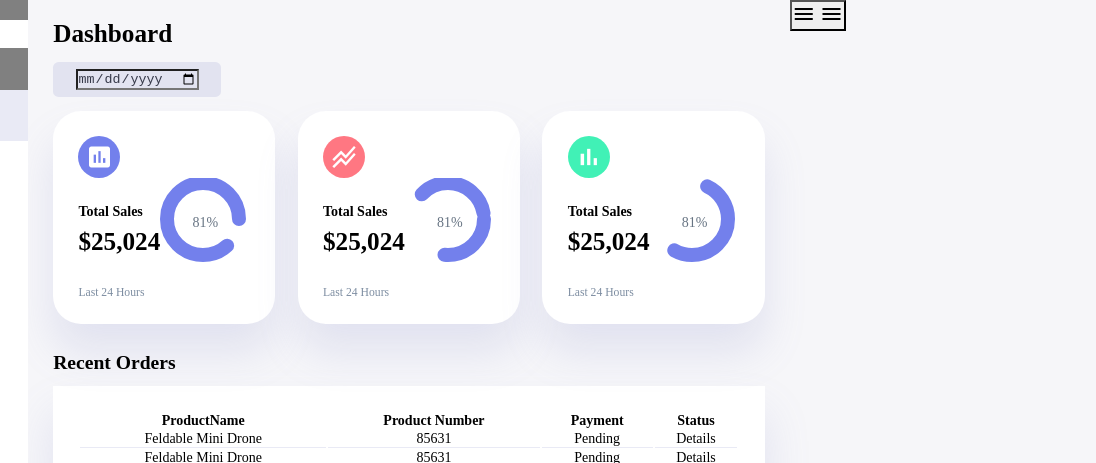
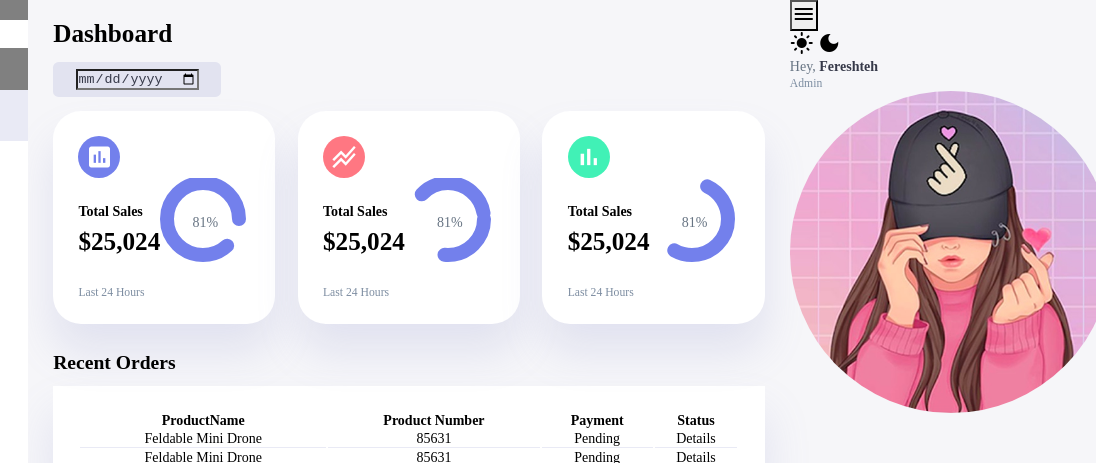
Before and after one commit to fereshteh-dehghani/Admin-Dashboard, a plain HTML site: page index.html in a window 1280 px wide. Shown: the top 463 px of the page, 184-1280 px from the left. Drawn offline with Linux system fonts and the light colour scheme.

Commit message:
right and profile

```diff
--- a/index.html
+++ b/index.html
@@ -226,12 +226,22 @@
 <section class="right">
     <div class="top">
         <button>
-                <span class="material-icons">
-                    menu
-                    </span>
-                    <i class="material-icons">menu</i>
+            <i class="material-icons">menu</i>
 
         </button>
+        <div class="theme-toggler">
+            <i class="material-icons">light_mode</i>
+            <i class="material-icons">dark_mode</i>
+        </div>
+        <div class="profile">
+            <div class="info">
+                <p>Hey, <b>Fereshteh</b></p>
+                <small class="text-muted">Admin</small>
+            </div>
+            <div class="profile-photo">
+                <img src="./images/profile.jpg" alt="">
+            </div>
+        </div>
     </div>
 </section>
 
```
Also changed, not shown: images/profile.jpg (added).
